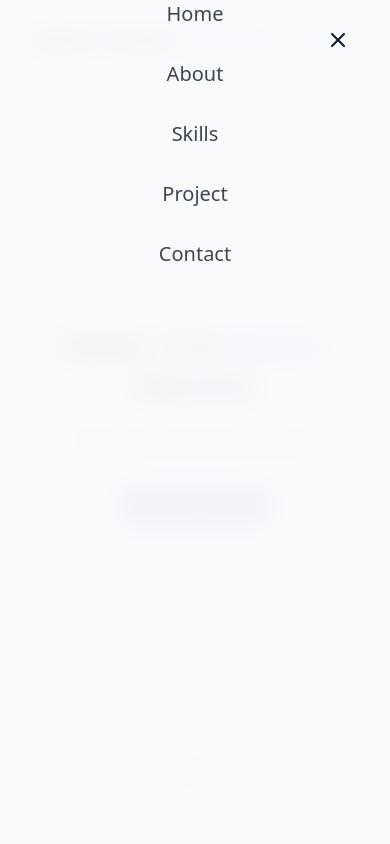
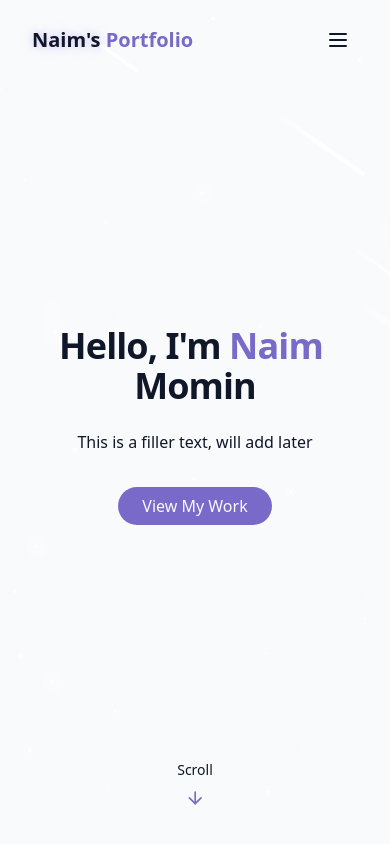
Before and after one commit to Mominnaim/NaimsReactPortfolio, a React (Vite) app: page / in a window 390 px wide. Shown: the top 844 px of the page. Built offline with nearby package versions, Linux system fonts and the light colour scheme.

Commit message:
setting menu to false for mobile uses

```diff
--- a/src/components/Navbar.jsx
+++ b/src/components/Navbar.jsx
@@ -12,7 +12,7 @@ const NavItems = [
 
 export const NavBar = () => {
     const [isScrolled, setScrolled] = useState(false);
-    const [isMenuOpen, setMenuOpen] = useState(true);
+    const [isMenuOpen, setMenuOpen] = useState(false);
     useEffect(() => {
         const handleScroll = () =>{
             setScrolled(window.screenY > 10)
@@ -29,7 +29,7 @@ export const NavBar = () => {
                 <a href="#hero" className="text-xl font-bold text-primary flex items-center">
                     <span className="relative z-10">
                         <span className="text-glow text-foreground">
-                            Naim's Cosmic
+                            Naim's
                         </span>
                         {" "}Portfolio
                     </span>
```
